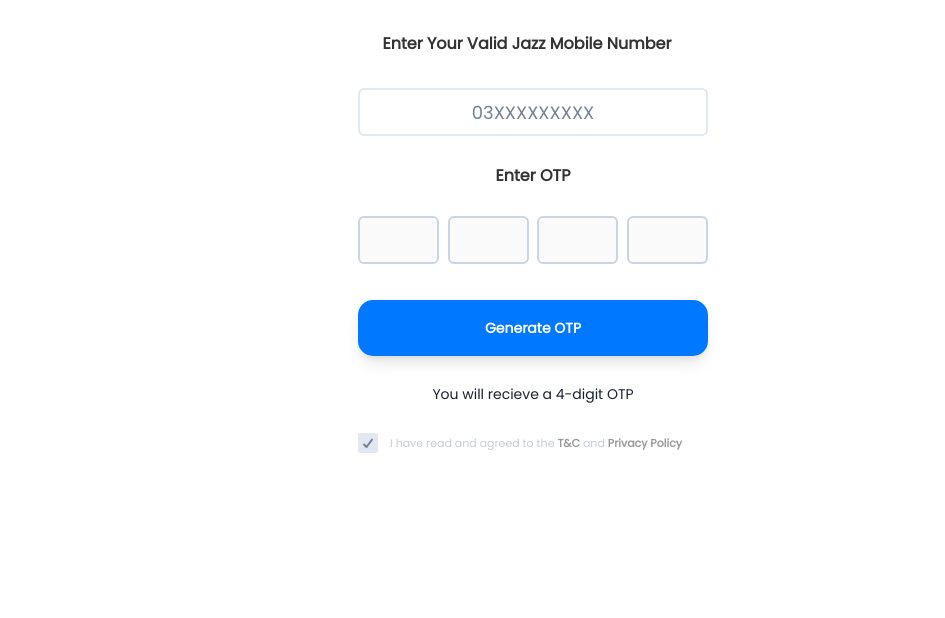
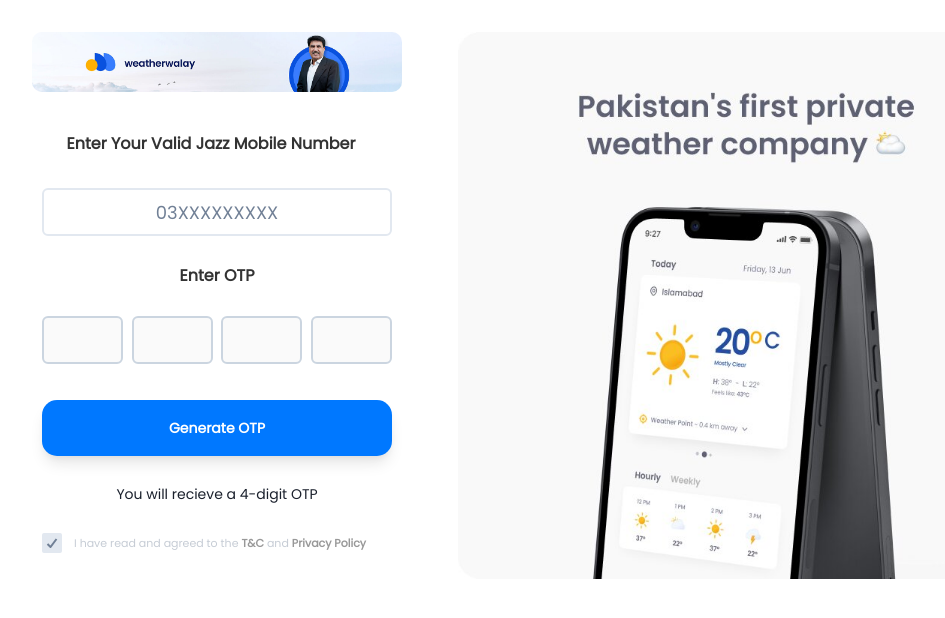
Before and after one commit to haider988/TestCampaign, a Next.js app: page /campaigns in a window 1280 px wide. Shown: the top 618 px of the page, without its empty margins (107-1052 px from the left). Built offline with nearby package versions, Linux system fonts and the light colour scheme.

Commit message:
Images with Chakra Added

```diff
--- a/src/views/campaigns/CampaignsView.tsx
+++ b/src/views/campaigns/CampaignsView.tsx
@@ -1,10 +1,10 @@
 import { memo, useCallback } from "react";
 // import SuccessScreen from "../SuccessScreen";
-// import WWBanner from "../../assets/wwBanner.jpg";
+import WWBanner from "../../assets/wwBanner.jpg";
 import { Box, Flex, HStack } from "@chakra-ui/layout";
 import PhoneOtpScreen from "./PhoneOtpScreen";
-// import CampaginBanner2 from "../../assets/campaignBanner2.jpg";
-// import Image from "next/image";
+import CampaginBanner2 from "../../assets/campaignBanner2.jpg";
+import Image from "next/image";
 import { useRouter } from "next/router";
 
 type Props = {
@@ -60,7 +60,7 @@
         align={"center"}
         gap={{ base: 5, lg: 10 }}
       >
-        {/* <Box
+        <Box
           as={Image}
           loading="eager"
           h={"60px"}
@@ -68,10 +68,10 @@
           src={CampaginBanner2}
           alt="Top Banner"
           borderRadius={10}
-        /> */}
+        />
         <PhoneOtpScreen handleSuccess={handleSuccess} />
       </Flex>
-      {/* <Box
+      <Box
         as={Image}
         position={"sticky"}
         top={120}
@@ -80,7 +80,7 @@
         width={"50%"}
         loading={"lazy"}
         alt="Side Banner"
-      /> */}
+      />
     </HStack>
     //   )}
     // </>
```
